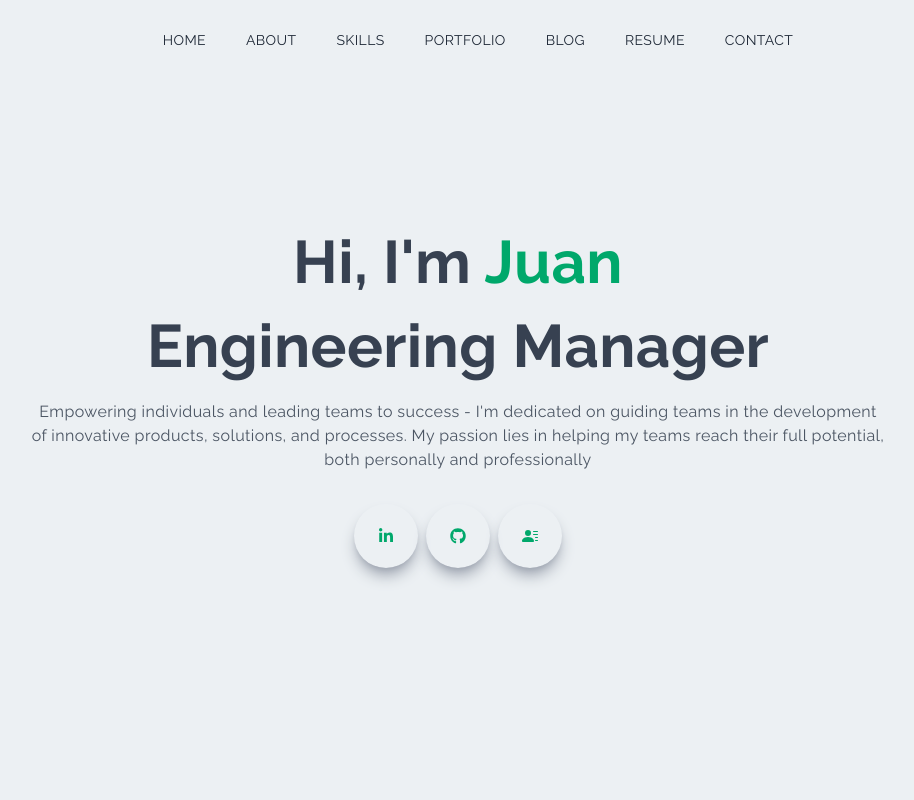
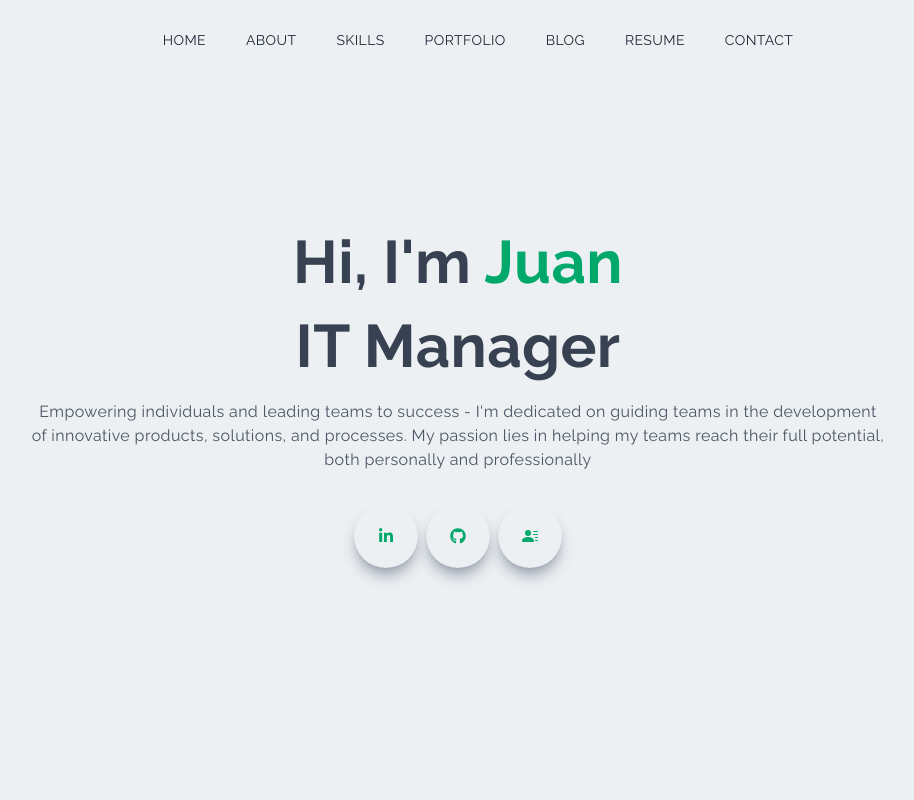
Before and after one commit to jpromanonet-website/website_main, a Next.js app: page / in a window 1280 px wide. Shown: the top 800 px of the page, without its empty margins (182-1096 px from the left). Built offline with nearby package versions, Linux system fonts and the light colour scheme.

Commit message:
Job Description update

```diff
--- a/components/Main.jsx
+++ b/components/Main.jsx
@@ -10,7 +10,7 @@ const Main = () => {
           <h1 className="py-4 text-gray-700">
             Hi, I&#39;m <span className="text-[#00A86B]"> Juan</span>
           </h1>
-          <h1 className="py-2 text-gray-700">Engineering Manager</h1>
+          <h1 className="py-2 text-gray-700">IT Manager</h1>
           <p className="py-4 text-gray-600 sm:max-w-[70%] m-auto">
             Empowering individuals and leading teams to success - I'm dedicated
             on guiding teams in the development of innovative products,
--- a/pages/resume.jsx
+++ b/pages/resume.jsx
@@ -151,7 +151,7 @@ const resume = () => {
             <span className="font-bold italic">Adviters</span>
             <span className="px-2">|</span>Buenos Aires, AR
           </p>
-          <p className="py-1 italic">Engineering Manager (01/2023 - Current)</p>
+          <p className="py-1 italic">IT Manager (01/2023 - Current)</p>
           <ul className="list-disc list-outside px-7 py-1 leading-relaxed">
             <li>
               Designs, implements, and refines product development, testing, and
```
